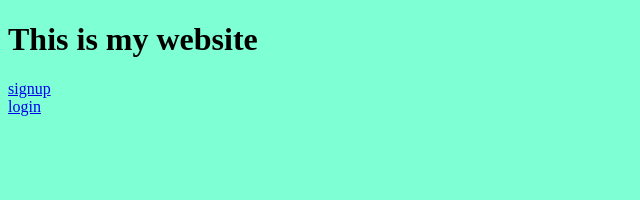
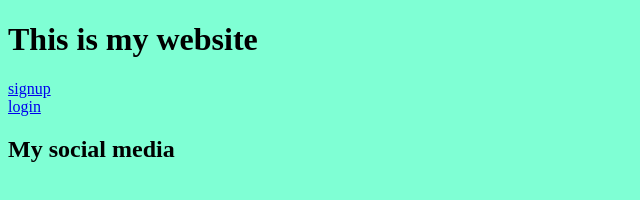
Before and after one commit to Prasad2405/ISEWorkshop, a plain HTML site: page index.html in a window 1280 px wide. Shown: the whole page, without its empty margins (0-640 px from the left). Drawn offline with Linux system fonts and the light colour scheme.

```diff
--- a/index.html
+++ b/index.html
@@ -9,5 +9,6 @@
     <h1>This is my website</h1>
     <a rel="stylesheet" href="signup.html">signup</a><br>
     <a rel="stylesheet" href="login.html">login</a><br>
+    <h2>My social media</h2>
 </body>
 </html>
```
